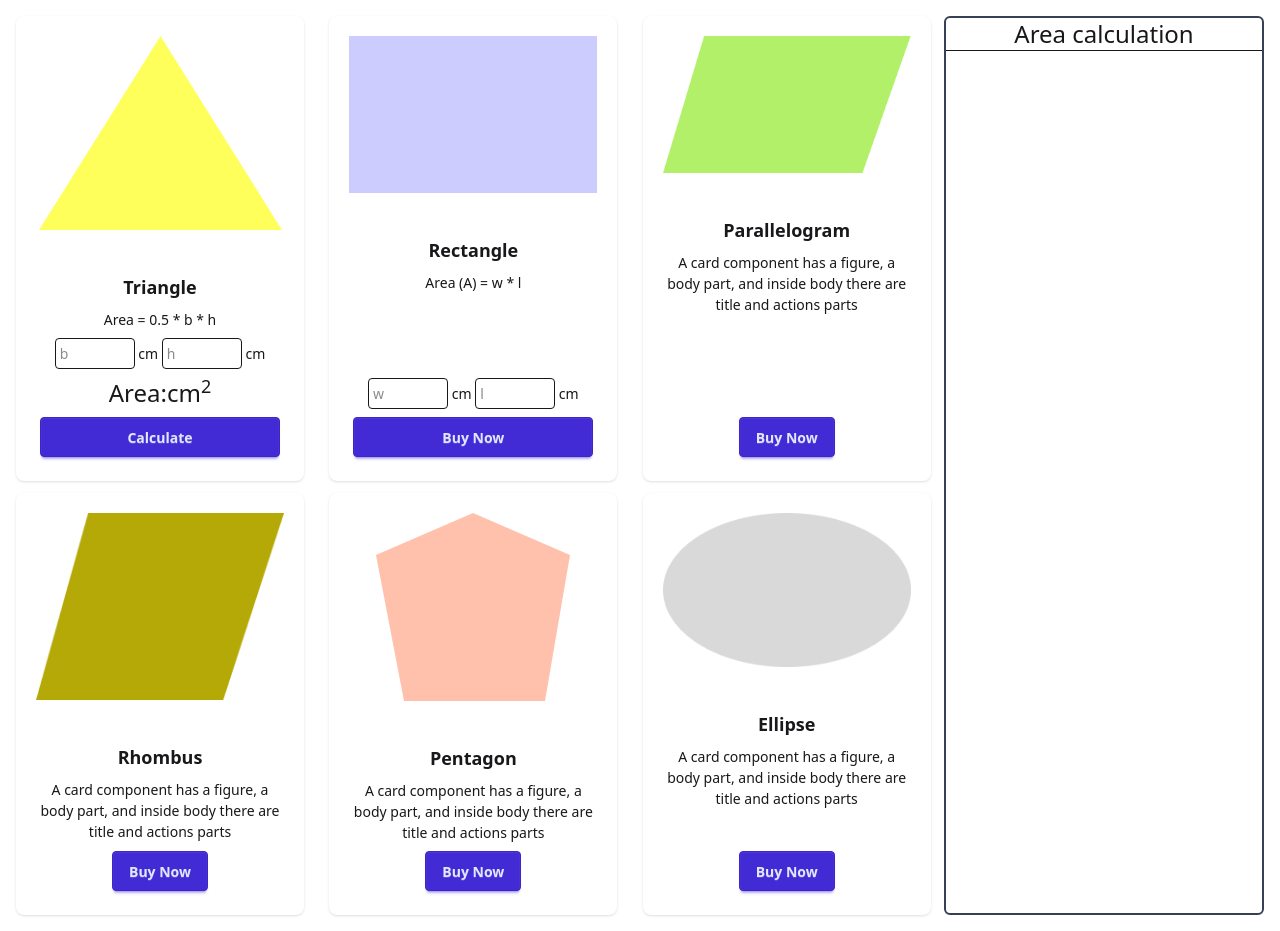
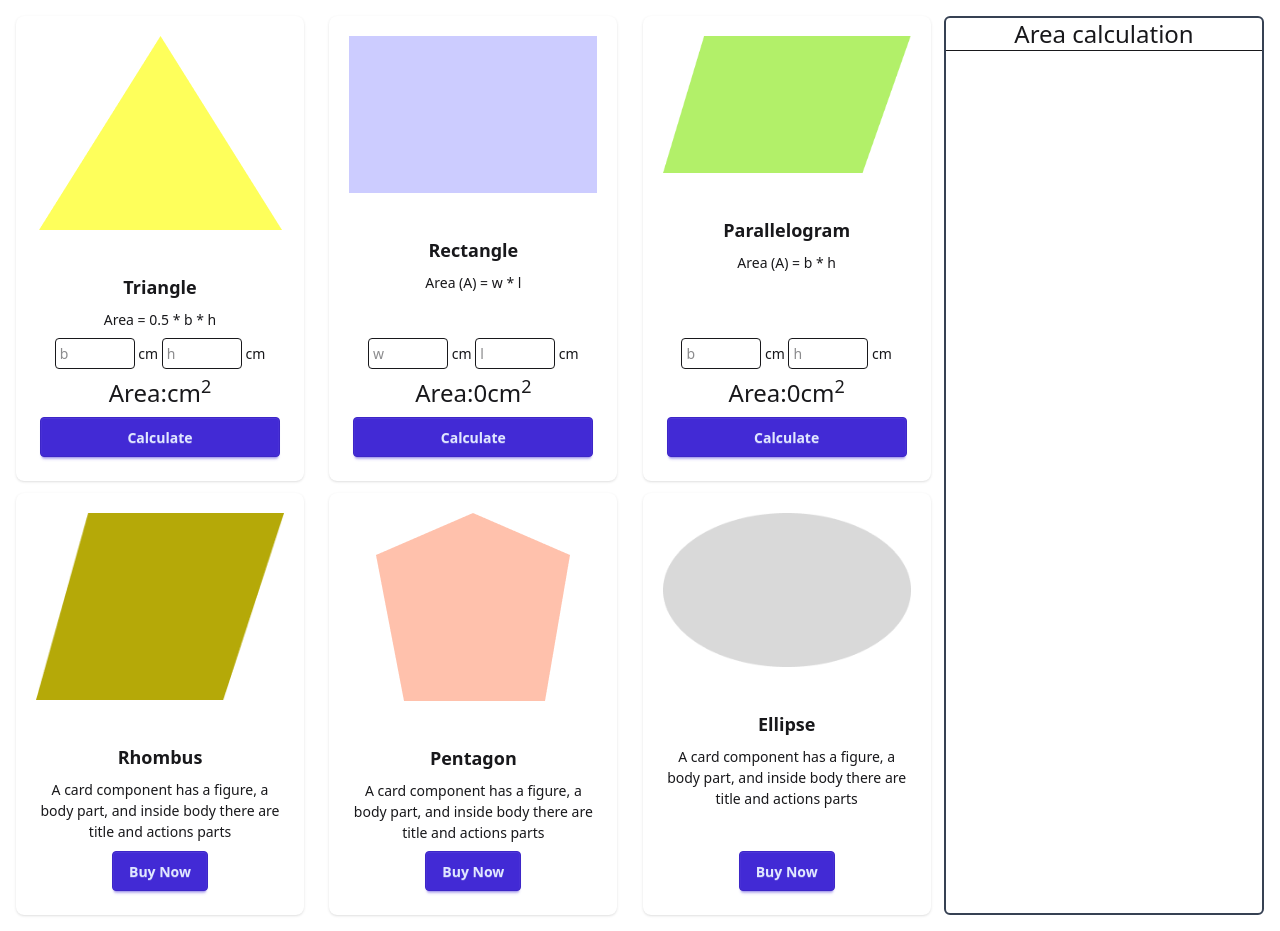
Before and after one commit to 11111Asif/geometry-genius, a plain HTML site: page index.html in a window 1280 px wide. Drawn offline with nearby package versions, Linux system fonts and the light colour scheme.

Commit message:
added to parallelogram

```diff
--- a/index.html
+++ b/index.html
@@ -60,8 +60,11 @@
                         <input id="triangle-length" class="w-20 text-1xl p-1 rounded-sm" type="text" placeholder="l">
                         <span class="">cm</span>
                       </div>
+                      <div>
+                        <p class="text-2xl">Area:<span id="rectangle-area">0</span><span>cm<sup>2</sup></span></p>
+                      </div>
                       <div class="card-actions w-full">
-                        <button onclick="rectangleCalculateArea()" class="btn btn-primary w-full">Buy Now</button>
+                        <button onclick="rectangleCalculateArea()" class="btn btn-primary w-full">Calculate</button>
                       </div>
                     </div>
                   </div>
@@ -75,9 +78,18 @@
                     </figure>
                     <div class="card-body items-center text-center">
                       <h2 class="card-title">Parallelogram</h2>
-                      <p>A card component has a figure, a body part, and inside body there are title and actions parts</p>
-                      <div class="card-actions">
-                        <button class="btn btn-primary">Buy Now</button>
+                      <p>Area (A) = b * h </p>
+                      <div>
+                        <input id="parallelogram-base" class="w-20 text-1xl p-1 rounded-sm" type="text" placeholder="b">
+                        <span>cm</span>
+                        <input id="parallelogram-height" class="w-20 text-1xl p-1 rounded-sm" type="text" placeholder="h">
+                        <span class="">cm</span>
+                      </div>
+                      <div>
+                        <p class="text-2xl">Area:<span id="parallelogram-area">0</span><span>cm<sup>2</sup></span></p>
+                      </div>
+                      <div class="card-actions w-full">
+                        <button onclick="parallelogramCalculateArea()" class="btn btn-primary w-full">Calculate</button>
                       </div>
                     </div>
                   </div>
@@ -139,6 +151,7 @@
     </main>
     <script src="scripts/triangle-calculate.js"></script>
     <script src="scripts/rectangle-calculate.js"></script>
+    <script src="scripts/parallelogram-calculate.js"></script>
 </body>
 
 </html>
--- /dev/null
+++ b/scripts/parallelogram-calculate.js
@@ -0,0 +1,24 @@
+function parallelogramCalculateArea(){
+    const base = getInputValueById('parallelogram-base')
+    // console.log('base value', base)
+    const height = getInputValueById('parallelogram-height')
+    // console.log('height value', height)
+    const area = base * height;
+    console.log('area of the parallelogram is:', area)
+
+    setInnerTextById('parallelogram-area', area)
+}
+
+function getInputValueById(inputFieldId){
+   const inputField = document.getElementById(inputFieldId)
+   const inputValueText = inputField.value;
+   const inputValue = parseFloat(inputValueText)
+
+//    console.log(inputValue)
+return inputValue;
+}
+
+function setInnerTextById(elementId, area){
+    const element = document.getElementById(elementId)
+    element.innerText = area;
+}
--- a/scripts/rectangle-calculate.js
+++ b/scripts/rectangle-calculate.js
@@ -11,4 +11,7 @@ function rectangleCalculateArea(){
 
     const area = width * length;
     console.log('area of the rectangle is:', area)
+
+    const rectangleSpan = document.getElementById('rectangle-area')
+    rectangleSpan.innerText = area;
 }
```
